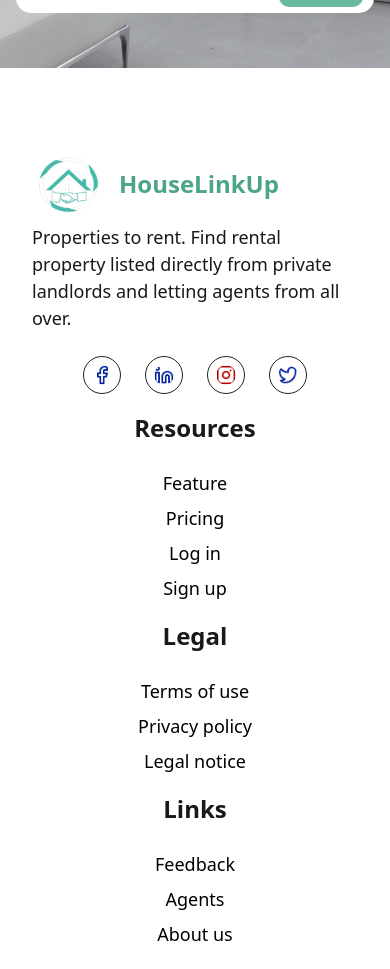
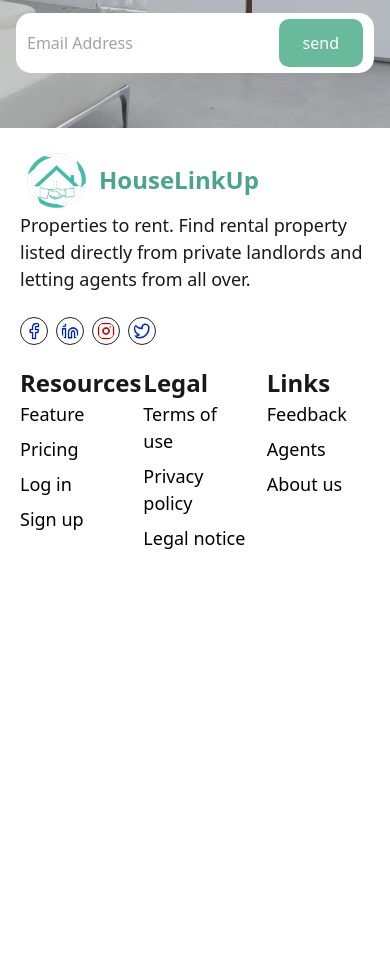
Before and after one commit to lordscoba/house-linkup-web, a React (Create React App) app: page /services in a window 390 px wide. Shown: the part 7520-8489 px from the top of the page. After the commit the page ends 8092 px from the top, so only its background shows below. Built offline with nearby package versions, Linux system fonts and the light colour scheme; no server answers.

Commit message:
fixed ui

```diff
--- a/src/App.css
+++ b/src/App.css
@@ -36,3 +36,23 @@
     transform: rotate(360deg);
   }
 }
+
+/* ResponsiveFont.css */
+
+/* Define the base font size (you can adjust this value to your preference) */
+:root {
+  font-size: 16px;
+}
+
+/* Add media queries to adjust the font size at different screen sizes */
+@media screen and (max-width: 768px) {
+  :root {
+    font-size: 14px;
+  }
+}
+
+@media screen and (max-width: 480px) {
+  :root {
+    font-size: 12px;
+  }
+}
--- a/src/component/Footer/Footer.tsx
+++ b/src/component/Footer/Footer.tsx
@@ -1,12 +1,11 @@
-import React from 'react';
+import { Link, useLocation } from "react-router-dom";
 import {
   Facebook,
   Instagram,
   LinkedIn,
   Logo,
   Twitter,
-} from '../../assets/icons';
-import { Link, useLocation } from 'react-router-dom';
+} from "../../assets/icons";
 
 type Props = {};
 
@@ -14,10 +13,10 @@ const Footer = (props: Props) => {
   const { pathname } = useLocation();
   return (
     <>
-      {pathname === '/sign-up' || pathname === '/login' ? (
-        ''
+      {pathname === "/sign-up" || pathname === "/login" ? (
+        ""
       ) : (
-        <div className="w-full xl:w-[1220px] block xl:flex lg:flex  text-center gap-[181px] px-[32px] xl:px-0 m-auto mt-[84px] mb-[21px]">
+        <div className="w-full grid grid-cols-3 md:grid-cols-5 gap-5  md:gap-4 md:justify-items-stretch p-5 md:p-8">
           <FisrtSection />
           <Resources />
           <Legal />
@@ -32,9 +31,9 @@ export default Footer;
 
 const FisrtSection = () => {
   return (
-    <div className=" w-full xl:w-[295px] text-start">
-      <div className="flex gap-4 items-center mb-[8px]">
-        <img src={Logo} alt="" width={71} height={64} />
+    <div className="w-full text-start col-span-full md:col-span-2">
+      <div className="flex flex-wrap gap-2 items-center">
+        <img src={Logo} alt="" />
         <h2 className="text-[#4BA586] text-[24px] font-semibold">
           HouseLinkUp
         </h2>
@@ -46,33 +45,33 @@ const FisrtSection = () => {
         </p>
       </article>
 
-      <section className="flex items-center justify-center xl:justify-start lg:justify-start gap-[24px]">
-        <a href="#" target="_blank">
+      <section className="flex flex-wrap gap-2">
+        <a href="#">
           <img
             src={Facebook}
             alt="facebook icon"
-            className="w-[38px] h-[38px] rounded-full p-2 border border-[#222]"
+            className="w-7 rounded-full p-1 border border-[#222]"
           />
         </a>
-        <a href="#" target="_blank">
+        <a href="#">
           <img
             src={LinkedIn}
             alt="facebook icon"
-            className="w-[38px] h-[38px] rounded-full p-2 border border-[#222]"
+            className="w-7 rounded-full p-1 border border-[#222]"
           />
         </a>
-        <a href="#" target="_blank">
+        <a href="#">
           <img
             src={Instagram}
             alt="facebook icon"
-            className="w-[38px] h-[38px] rounded-full p-2 border border-[#222]"
+            className="w-7 rounded-full p-1 border border-[#222]"
           />
         </a>
-        <a href="#" target="_blank">
+        <a href="#">
           <img
             src={Twitter}
             alt="facebook icon"
-            className="w-[38px] h-[38px] rounded-full p-2 border border-[#222]"
+            className="w-7 rounded-full p-1 border border-[#222]"
           />
         </a>
       </section>
@@ -82,15 +81,13 @@ const FisrtSection = () => {
 
 const Resources = () => {
   return (
-    <div className="mt-4">
-      <h2 className="text-[#191919] text-[24px] font-semibold mb-[24px]">
-        Resources
-      </h2>
-      <article className="flex flex-col xl:items-start lg:items-start items-center gap-[8px] text-[18px]">
-        <Link to={'#'}>Feature</Link>
-        <Link to={'#'}>Pricing</Link>
-        <Link to={'#'}>Log in</Link>
-        <Link to={'#'}>Sign up</Link>
+    <div className="text-left">
+      <h2 className="text-[#191919] text-[24px] font-semibold">Resources</h2>
+      <article className="flex flex-col gap-2 text-[18px]">
+        <Link to={"#"}>Feature</Link>
+        <Link to={"#"}>Pricing</Link>
+        <Link to={"#"}>Log in</Link>
+        <Link to={"#"}>Sign up</Link>
       </article>
     </div>
   );
@@ -98,14 +95,12 @@ const Resources = () => {
 
 const Legal = () => {
   return (
-    <div className="mt-4">
-      <h2 className="text-[#191919] text-[24px] font-semibold mb-[24px]">
-        Legal
-      </h2>
-      <article className="flex flex-col xl:items-start lg:items-start items-center gap-[8px] text-[18px]">
-        <Link to={'#'}>Terms of use</Link>
-        <Link to={'#'}>Privacy policy</Link>
-        <Link to={'#'}>Legal notice</Link>
+    <div className="">
+      <h2 className="text-[#191919] text-[24px] font-semibold">Legal</h2>
+      <article className="flex flex-col gap-2 text-[18px]">
+        <Link to={"#"}>Terms of use</Link>
+        <Link to={"#"}>Privacy policy</Link>
+        <Link to={"#"}>Legal notice</Link>
       </article>
     </div>
   );
@@ -113,14 +108,12 @@ const Legal = () => {
 
 const Links = () => {
   return (
-    <div className="mt-4">
-      <h2 className="text-[#191919] text-[24px] font-semibold mb-[24px]">
-        Links
-      </h2>
-      <article className="flex flex-col xl:items-start lg:items-start items-center gap-[8px] text-[18px]">
-        <Link to={'#'}>Feedback</Link>
-        <Link to={'#'}>Agents</Link>
-        <Link to={'#'}>About us</Link>
+    <div className="">
+      <h2 className="text-[#191919] text-[24px] font-semibold">Links</h2>
+      <article className="flex flex-col gap-2 text-[18px]">
+        <Link to={"#"}>Feedback</Link>
+        <Link to={"#"}>Agents</Link>
+        <Link to={"#"}>About us</Link>
       </article>
     </div>
   );
--- a/src/component/Home/Advantages.tsx
+++ b/src/component/Home/Advantages.tsx
@@ -1,7 +1,7 @@
-import React, { useEffect, useState } from 'react';
-import { AdvantagesData, AdvantagesInterface } from './types';
-import { advantagesValues } from './data';
-import { GroupImg } from '../../assets/images';
+import { useEffect, useState } from "react";
+import { GroupImg } from "../../assets/images";
+import { advantagesValues } from "./data";
+import { AdvantagesData, AdvantagesInterface } from "./types";
 
 type Props = {};
 
@@ -38,7 +38,7 @@ const AdvantageCard = () => {
               >
                 <div
                   className={`${
-                    index === 1 ? 'bg-[#F8DAC5]' : 'bg-[#D2F7C6]'
+                    index === 1 ? "bg-[#F8DAC5]" : "bg-[#D2F7C6]"
                   } rounded-full p-3 max-w-max m-auto mb-[29px]`}
                 >
                   <img
@@ -64,17 +64,17 @@ const LiveHappilly = () => {
   //pt-[112px] pb-[175px]
   return (
     <section className="bg-[#F5FFFB]  py-[40px] xl:py-0  px-[32px] xl:pl-[96px] block xl:flex lg:flex md:flex  xl:gap-[223px] gap-4  items-center">
-      <div className="max-w-[520px]">
-        <h4 className="w-[520px] text-[38px] tracking-wider ">
+      <div className="w-full text-center md:text-left">
+        <h4 className="w-full text-[38px] tracking-wider ">
           Live Happily, <br />
           HouseLinkUp helps you <br /> for Finding homes
         </h4>
-        <p className="w-[449px] my-[32px] text-[20px]">
+        <p className="w-full my-[32px] text-[20px]">
           Properties to rent. Find rental property listed directly from private
           landlords and letting agents from all over.
         </p>
 
-        <p className="w-[404px] text-[20px]">
+        <p className="w-full text-[20px]">
           Search house for rent. Get Results from 8 Engines Instantly.
           Information 24/7. Web, Images & Videos. Trusted by Billions.
         </p>
@@ -86,11 +86,8 @@ const LiveHappilly = () => {
       </div>
 
       <div className=" xl:w-[50%] w-full max-w-[512px]  mt-[49px] mb-4">
-        {/* <div className=" w-[186px] h-[186px] rounded-full bg-[#8CFBA4] ml-auto"></div> */}
-        <div className=" z-50">
-          <img src={GroupImg} alt="group image" width={512} height={683} />
-        </div>
-        {/* <div className=" mb-[-5rem] ml-[-5rem] w-[341px]  h-[341px] rounded-full bg-[#96A0F9] "></div> */}
+        {/* <img src={GroupImg} alt="group image" width={512} height={683} /> */}
+        <img className="object-cover" src={GroupImg} alt="" />
       </div>
     </section>
   );
--- a/src/component/Property/MinimumLivingCost.tsx
+++ b/src/component/Property/MinimumLivingCost.tsx
@@ -1,7 +1,7 @@
-import React, { useEffect, useState } from 'react';
-import { MiniCostImage } from '../../assets/icons';
-import { MiniCostArray, MiniCostInterface } from './types';
-import { miniCostValues } from './data';
+import { useEffect, useState } from "react";
+import { MiniCostImage } from "../../assets/icons";
+import { miniCostValues } from "./data";
+import { MiniCostArray, MiniCostInterface } from "./types";
 
 type Props = {};
 
@@ -12,16 +12,16 @@ const MinimumLivingCost = (props: Props) => {
     setData(miniCostValues);
   }, []);
   return (
-    <div className="px-[32px] xl:px-0 w-full xl:w-[1220px] m-auto">
+    <div className="px-[32px] xl:px-0 w-full m-auto">
       <h4 className="text-[#18191F] xl:text-[48px] text-[38px] font-semibold  capitalize">
         minimum living cost takes care of everything
       </h4>
 
-      <section className="block xl:flex items-center gap-[65px] mt-[38px]">
-        <div className="mb-[65px] ">
+      <section className="flex flex-wrap md:flex-row items-center gap-2 mt-4">
+        <div className="mb-[65px] md:w-5/12">
           <img src={MiniCostImage} alt="" className="object-cover w-full" />
         </div>
-        <div className="flex gap-[2rem] items-center  justify-center xl:justify-start flex-wrap text-center xl:text-start  ">
+        <div className="flex md:w-5/12 gap-[2rem] items-center  justify-center xl:justify-start flex-wrap text-center xl:text-start ">
           {data?.length > 0
             ? data?.map((item: MiniCostInterface, index: any) => {
                 return (
@@ -48,8 +48,8 @@ interface MiniCardInterface {
 
 const MiniCostCard = ({ icon, title }: MiniCardInterface) => {
   return (
-    <div className="w-[200px] xl:w-[200px] h-[168px] ">
-      <div className="w-[77px] h-[77px] p-[1rem] bg-[#eceaea] rounded-[8px] mb-[21px] m-auto xl:m-0  ">
+    <div className="w-1/4 h-[168px] ">
+      <div className="w-[77px] h-[77px] p-[1rem] bg-[#eceaea] rounded-[8px] mb-[21px] m-auto xl:m-0">
         <img src={icon} alt="icon" />
       </div>
       <h4 className="text-[1rem] text-[#18191F] font-semibold xl:w-[162px] w-full">
--- a/src/component/reusableComponents/ExploreHouseNearYou.tsx
+++ b/src/component/reusableComponents/ExploreHouseNearYou.tsx
@@ -1,17 +1,16 @@
-import React, { useState, useEffect } from 'react';
-import { FindHouseArray, FindHouseNearYouInterface } from '../Property/types';
-import { findHouseNearYouValues } from '../Property/data';
-import { Clock, Dollar, Like } from '../../assets/icons';
-import Houses from './Houses';
+import { useEffect, useState } from "react";
+import { findHouseNearYouValues } from "../Property/data";
+import { FindHouseArray, FindHouseNearYouInterface } from "../Property/types";
+import Houses from "./Houses";
 const navData = [
   {
-    text: 'Near to market',
+    text: "Near to market",
   },
   {
-    text: 'Nature Nearby',
+    text: "Nature Nearby",
   },
   {
-    text: 'Most viewed homes',
+    text: "Most viewed homes",
   },
 ];
 
@@ -44,8 +43,8 @@ const ExploreHouseNearYou = () => {
                     type="button"
                     className={`${
                       index === btnIndex
-                        ? 'text-[#69B99D] border-b-2 border-[#27563A]'
-                        : 'text-[#313131]'
+                        ? "text-[#69B99D] border-b-2 border-[#27563A]"
+                        : "text-[#313131]"
                     } text-[1rem] font-medium`}
                   >
                     {item?.text}
@@ -56,7 +55,7 @@ const ExploreHouseNearYou = () => {
           : null}
       </section>
       {/* <hr className="block h-[.2rem] bg-[#27563A]" /> */}
-      <section className="block xl:flex gap-[19px] flex-wrap">
+      <section className="grid grid-cols-1 md:grid-cols-2 lg:grid-cols-3 xl:grid-cols-4 gap-3 ">
         {houseData?.length > 0
           ? houseData?.map((item: FindHouseNearYouInterface, index: any) => {
               return (
```
Also changed, not shown: src/component/Home/Hero.tsx (+11 -11 lines), src/component/Property/PropertyHero.tsx (+12 -16 lines), src/component/reusableComponents/Houses.tsx (+13 -13 lines).
